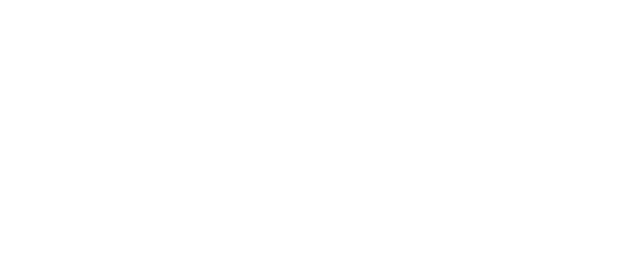
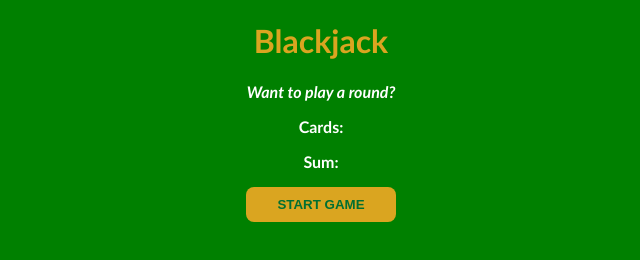
Before and after one commit to davham/scrimba-blackjack, a plain HTML site: page index.html in a window 1280 px wide. Shown: the whole page, without its empty margins (319-959 px from the left). Drawn offline with Linux system fonts and the light colour scheme.

Commit message:
Added more functionality to app

```diff
--- a/index.html
+++ b/index.html
@@ -9,6 +9,11 @@
     <link rel="stylesheet" href="styles.css">
 </head>
 <body>
+    <h1>Blackjack</h1>
+    <p id="message-el">Want to play a round?</p>
+    <p>Cards:</p>
+    <p>Sum:</p>
+    <button onclick="startGame()">START GAME</button>
     <script src="index.js"></script>
 </body>
 </html>
--- a/index.js
+++ b/index.js
@@ -3,16 +3,18 @@ let secondCard = 18
 let sum = firstCard + secondCard
 let hasBlackjack = false
 let isAlive = true
+let message = " "
 
-if (sum <= 20){
-    console.log("Another Card?")
+function startGame(){
+    if (sum <= 20){
+        message = "Another Card?"
 
-}else if(sum === 21){
-    console.log("You win")
-    hasBlackjack = true
-}else {
-    console.log("You lose")
-    isAlive = false
+    }else if(sum === 21){
+        message = "You win"
+        hasBlackjack = true
+    }else {
+        message = "You lose"
+        isAlive = false
+    }
+    console.log(message)
 }
-
-console.log(isAlive)
--- a/styles.css
+++ b/styles.css
@@ -1,3 +1,26 @@
 body {
     margin: 0;
+    font-family: 'Trebuchet MS', 'Lucida Sans Unicode', 'Lucida Grande', 'Lucida Sans', Arial, sans-serif;
+    background: green;
+    text-align: center;
+    color: white;
+    font-weight: bold;
 }
+
+h1 {
+    color: goldenrod;
+}
+
+#message-el {
+    font-style: italic;
+}
+
+button {
+    color: #016f32;
+    width: 150px;
+    background: goldenrod;
+    font-weight: bold;
+    padding: 10px 0;
+    border-radius: 8px;
+    border: none;
+}
```
